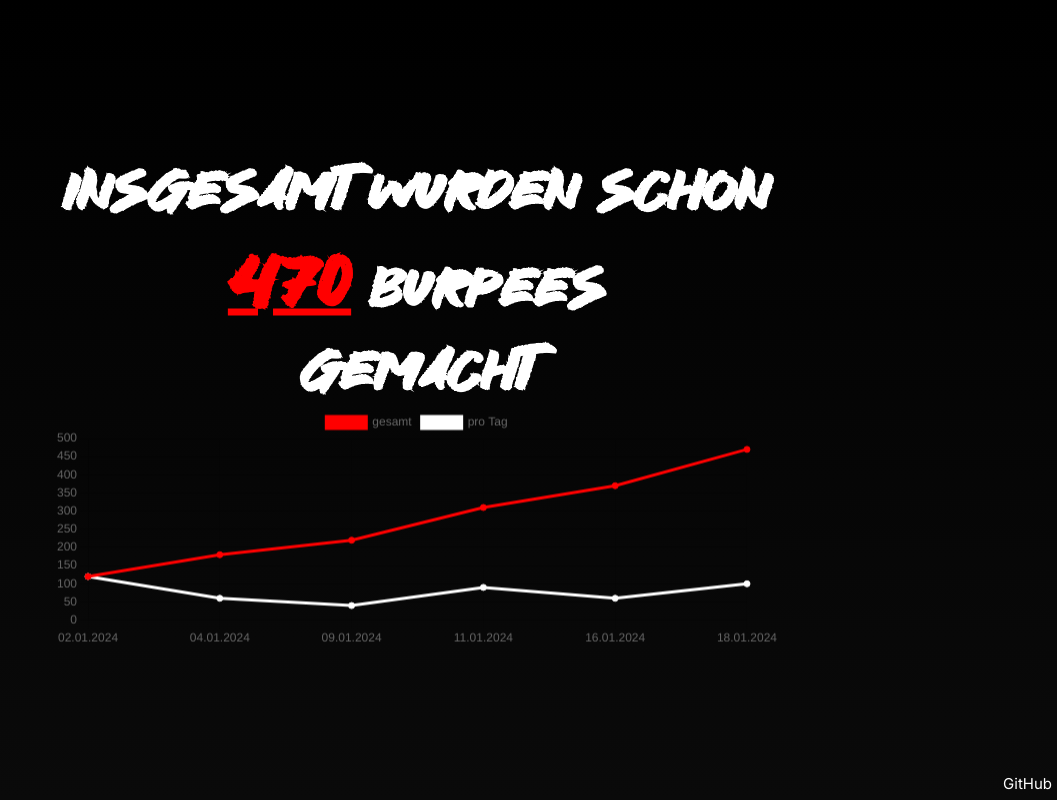
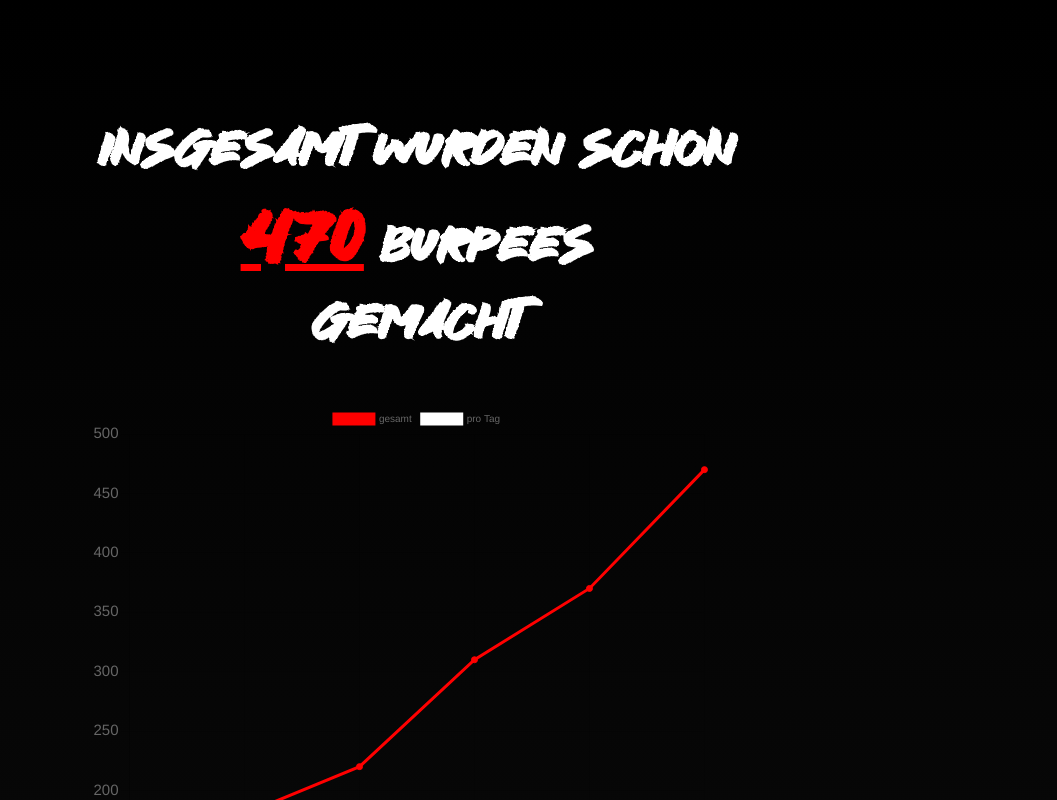
Before and after one commit to Svenum/burpee-counter, a Next.js app: page / in a window 1280 px wide. Shown: the top 800 px of the page, without its empty margins (223-1280 px from the left). Built offline with nearby package versions, Linux system fonts and the light colour scheme.

Commit message:
update graph size

```diff
--- a/app/globals.css
+++ b/app/globals.css
@@ -30,7 +30,7 @@
 html {
   position: absolute;
   width: 100%;
-  height: 100%;
+  min-height: 100vh;
 }
 
 body {
@@ -41,7 +41,6 @@ body {
       rgb(var(--background-end-rgb))
     )
     rgb(var(--background-start-rgb));
-  height: 100%;
   width: 100%;
   padding: 5%;
 }
--- a/app/page.tsx
+++ b/app/page.tsx
@@ -35,6 +35,9 @@ const MyLineChart = () => {
     burpeeTotal += burpee.num;
   })
 
+  // Chart config
+  ChartJS.defaults.font.size = 15;
+
   return (
   <>
     <div className={style.container}>
@@ -62,7 +65,18 @@ const MyLineChart = () => {
               },
             ],
           }}
-          height="20%"
+          options = {{
+            plugins: {
+              legend: {
+                labels: {
+                  font: {
+                    size: 10
+                  }
+                }
+              }
+            }
+          }}
+          height="60%"
           width="60%"
         />
       </div>
--- a/app/style.module.css
+++ b/app/style.module.css
@@ -1,19 +1,17 @@
 .container {
   height: fit-content;
   width: fit-content;
-  margin: auto;
-  position: relative;
-  top: 50%;
-  transform: translate(0, -50%);
+  margin: 50px auto;
 }
 .header {
   color: var(--foreground-rgb);
-  font-size: 50px;
+  font-size: 45px;
   font-weight: bold;
   font-family: antihero;
   margin: auto;
   width: fit-content;
   text-align: center;
+  margin-bottom: 50px;
 }
 
 .header u {
@@ -22,8 +20,8 @@
 }
 
 .giturl {
-    font-size: 15px;
-    position: absolute;
-    right: 5px;
-    bottom: 5px;
+  font-size: 15px;
+  position: absolute;
+  right: 10px;
+  bottom: 5px;
 }
```
